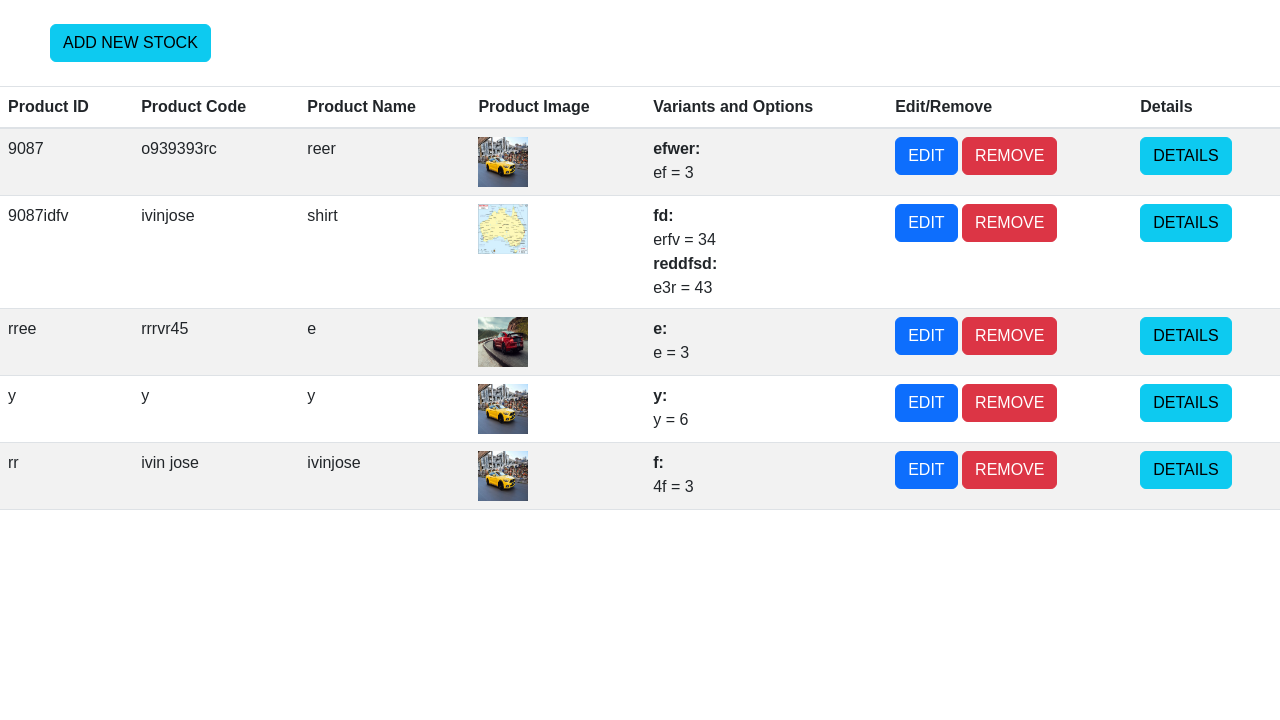
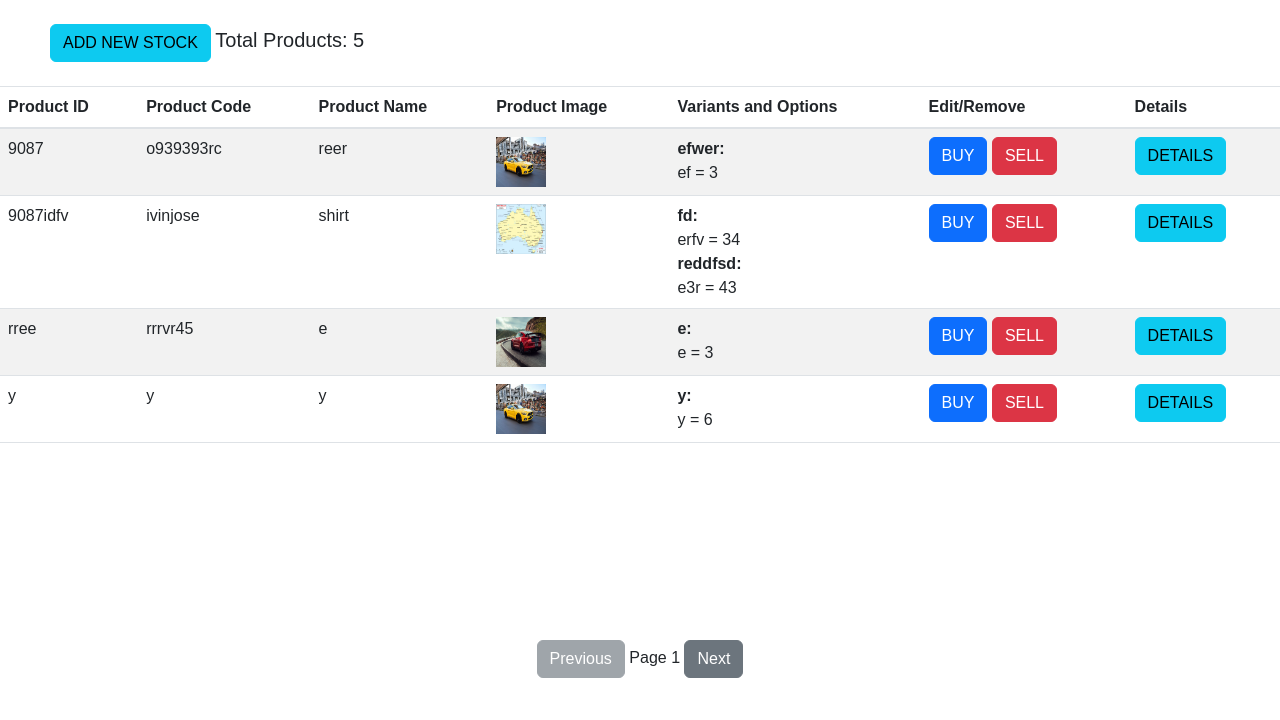
Before and after one commit to ivin-jose/Product-inventory, a Flask app: page / in a window 1280 px wide. Shown: the part 80-800 px from the top of the page. Run offline with Flask 3, Linux system fonts and the light colour scheme; a user stored in the database is signed in; data comes from the database, SQL or seed files in the repository; some libraries are stand-ins or nearby versions.

Commit message:
pagination for the products

```diff
--- a/Flask APP/main.py
+++ b/Flask APP/main.py
@@ -362,6 +362,14 @@ def product_details(product_id):
         return redirect('/login')  # Redirect to login page if not logged in
 
 
+# ---------------------------------------------------------------------------------------------------
+
+# sell product
+@app.route('/sell-product/<id>')
+def sell_product(id):
+    return f"Product with ID {id} is being sold!"
+
+
 
 # ---------------------------------------------------------------------------------------------------
 # ---------------------------------------------------------------------------------------------------
--- a/Flask APP/templates/base.html
+++ b/Flask APP/templates/base.html
@@ -26,6 +26,21 @@
     .logo {
         margin-right: 20px;
     }
+    #pagination-controls {
+
+    position: fixed;
+    top: 90%;
+    left: 50%;
+    transform: translateX(-50%);
+    width: 30%;
+    z-index: 1050;
+    text-align: center;
+    margin-top: 0;
+}
+#total_products {
+    font-size: 20px;
+}
+
 </style>
 
 
--- a/Flask APP/templates/home.html
+++ b/Flask APP/templates/home.html
@@ -11,13 +11,16 @@
 </head>
 <body>
 
+
+
 <br>
 <a href="{{ url_for('add_stock')}}" class="btn btn-info" id="add_stock_btn">Add New Stock</a>
-<br>
-<br>
+<span id="total_products">Total Products: {{ products|length }}</span>
+<br><br>
 
 {% if products %}
-        <table class="table table-striped">
+    <div id="pagination-wrapper">
+        <table class="table table-striped" id="product-table">
             <thead>
                 <tr>
                     <th>Product ID</th>
@@ -29,16 +32,14 @@
                     <th>Details</th>
                 </tr>
             </thead>
-            <tbody>
+            <tbody id="product-body">
                 {% for product in products %}
-                    <tr>
+                    <tr class="product-row">
                         <td>{{ product.product_id }}</td>
                         <td>{{ product.product_code }}</td>
                         <td>{{ product.product_name }}</td>
-                        <td><img src="{{ url_for('static', filename='uploads/' + product.product_image[0]) }}"
-                            alt="{{ product.product_image[0] }}" style="width: 50px; height: 50px;"></td>
+                        <td><img src="{{ url_for('static', filename='uploads/' + product.product_image[0]) }}" alt="{{ product.product_image[0] }}" style="width: 50px; height: 50px;"></td>
                         <td>
-
                             {% for variant in product.variants %}
                                 <strong>{{ variant.variant_name }}:</strong><br>
                                 {% for option in variant.options %}
@@ -47,23 +48,58 @@
                             {% endfor %}
                         </td>
                         <td>
-                            <!-- Edit button (you can link it to an edit page or use modals) -->
-                            <a href="/edit-product/{{ product.id }}" class="btn btn-primary">Edit</a>
-                            <a href="/remove-product/{{ product.id }}" class="btn btn-danger">Remove</a>
+                            <a href="/buy-product/{{ product.id }}" class="btn btn-primary">BUY</a>
+                            <a href="/sell-product/{{ product.id }}" class="btn btn-danger">SELL</a>
                         </td>
                         <td>
-                            <!-- Details button (redirects to a page with detailed product info) -->
                             <a href="/product-details/{{ product.id }}" class="btn btn-info">Details</a>
                         </td>
                     </tr>
                 {% endfor %}
             </tbody>
         </table>
+
+        <div id="pagination-controls">
+            <button id="prev-btn" class="btn btn-secondary" onclick="changePage(-1)">Previous</button>
+            <span id="page-number">Page 1</span>
+            <button id="next-btn" class="btn btn-secondary" onclick="changePage(1)">Next</button>
+        </div>
+    </div>
 {% else %}
     <p>No products available.</p>
 {% endif %}
 
+<script>
+    const rowsPerPage = 4;
+    let currentPage = 1;
+    const rows = document.querySelectorAll(".product-row");
+
+    function showPage(page) {
+        const startIndex = (page - 1) * rowsPerPage;
+        const endIndex = page * rowsPerPage;
+
+        rows.forEach((row, index) => {
+            if (index >= startIndex && index < endIndex) {
+                row.style.display = "";
+            } else {
+                row.style.display = "none";
+            }
+        });
+
+        document.getElementById("page-number").textContent = `Page ${page}`;
+        document.getElementById("prev-btn").disabled = page === 1;
+        document.getElementById("next-btn").disabled = page * rowsPerPage >= rows.length;
+    }
+
+    function changePage(direction) {
+        currentPage += direction;
+        showPage(currentPage);
+    }
+
+    // Initially show the first page
+    showPage(currentPage);
+</script>
+
 </body>
 </html>
-
 {% endblock %}
--- a/Flask APP/templates/product_details.html
+++ b/Flask APP/templates/product_details.html
@@ -1,3 +1,5 @@
+
+
 <h1>Product Details</h1>
 <div>
     <h2>Product Information</h2>
@@ -24,6 +26,6 @@
 <div>
     <h2>Product Images</h2>
     {% for image in images %}
-        <img src="{{ url_for('static', filename='uploads/image') }}" alt="Product Image" width="200">
+        <img src="{{ url_for('static', filename='uploads/' + product['Product Image']) }}" alt="Product Image" width="200">
     {% endfor %}
 </div>
```
Also changed, not shown: Flask APP/templates/add_stock.html (+7 -7 lines). Lines whose indentation alone changed are shown as unchanged.
